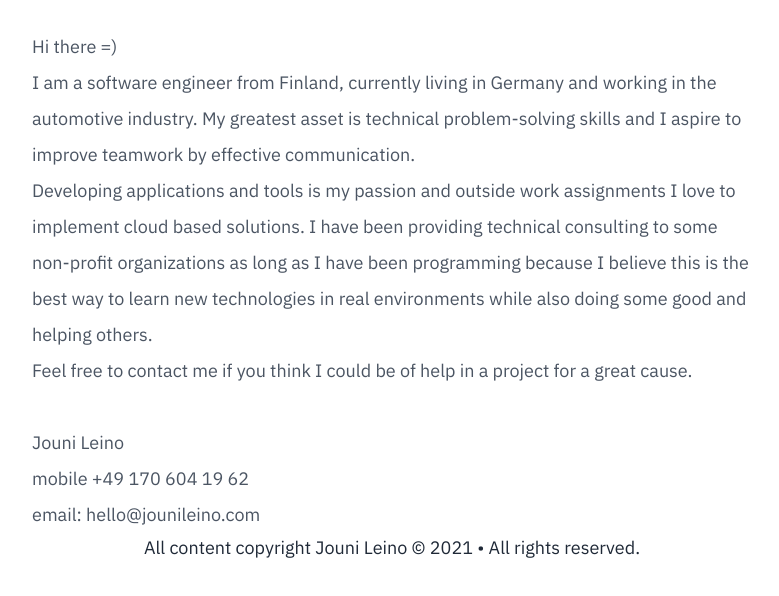
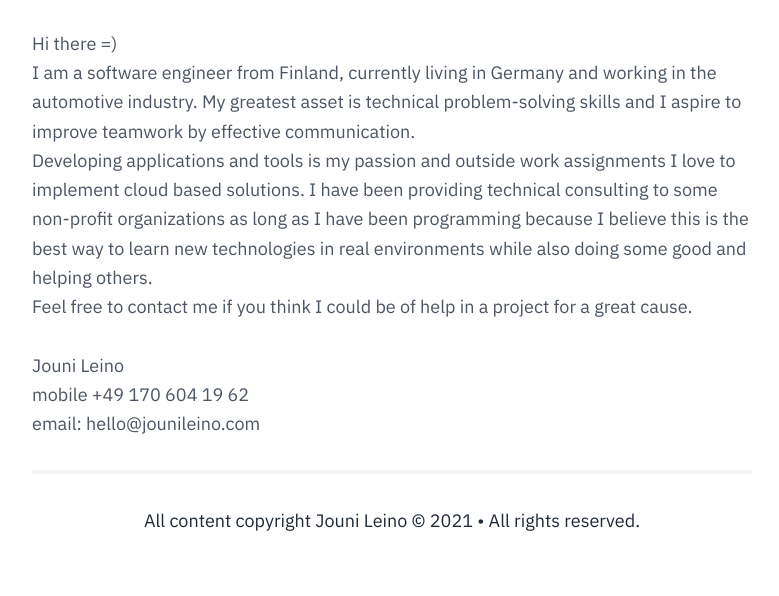
Before and after one commit to jounile/jounileino.com, an Astro site: page /contact in a window 1280 px wide. Shown: the part 552-1148 px from the top of the page, without its empty margins (248-1027 px from the left). Built offline with nearby package versions, Linux system fonts and the light colour scheme; Astro itself is replaced by a stand-in of ours.

Commit message:
Fixing footer divider line

```diff
--- a/public/blog.css
+++ b/public/blog.css
@@ -335,6 +335,11 @@ header {
   text-align: center;
 }
 
+.footer-divider {
+  margin-top: 2rem;
+  border-bottom: 4px solid var(--theme-divider);
+}
+
 .content img {
   width: 720px;
   height: auto;
--- a/src/components/Footer.astro
+++ b/src/components/Footer.astro
@@ -6,9 +6,7 @@ All content copyright Jouni Leino © 2021 • All rights reserved.
 
 
 <style>
-
 .footer {
-  margin-bottom: 2rem;
+  margin-top: 2rem;
 }
-
 </style>
--- a/src/components/Intro.astro
+++ b/src/components/Intro.astro
@@ -55,7 +55,6 @@ const { description } = Astro.props;
   border-radius: 50%;
   z-index: 99;
   text-indent: -9999px;
-  border: 3px solid #fff;
   background-color: #fff;
   -webkit-box-shadow: 0 1px 1px rgba(0, 0, 0, 0.3);
   -moz-box-shadow: 0 1px 1px rgba(0, 0, 0, 0.3);
--- a/src/pages/contact.astro
+++ b/src/pages/contact.astro
@@ -25,21 +25,13 @@ let permalink = 'https://jounileino.com/';
   <head>
     <BaseHead title={title} description={description} permalink={permalink} />
     <link rel="stylesheet" href="/blog.css" />
-    <style>
-      .bio {
-        font-size: var(--f-u1);
-        line-height: 2;
-      }
-    </style>
   </head>
   <body>
     <BlogHeader />
     <div class="layout">
       <article class="content">
-
         <Intro description={description} />
-
-        <div class="bio wrapper wrapper__readable mt8">
+        <section>
           <p>Hi there =)</p>
 
           <p>I am a software engineer from Finland, currently living in Germany and working in the automotive industry. My greatest asset is technical problem-solving skills and I aspire to improve teamwork by effective communication.</p>
@@ -49,13 +41,15 @@ let permalink = 'https://jounileino.com/';
           <p>Feel free to contact me if you think I could be of help in a project for a great cause.</p>
 
           <br />
+
           <p>
           Jouni Leino<br />
           mobile +49 170 604 19 62<br />
           email: hello@jounileino.com<br />
           </p>
 
-        </div>
+        </section>
+        <div class="footer-divider"></div>
         <Footer />
       </article>
 
--- a/src/pages/index.astro
+++ b/src/pages/index.astro
@@ -30,11 +30,6 @@ allPosts = allPosts.sort((a, b) => new Date(b.publishDate).valueOf() - new Date(
   <head>
     <BaseHead title={title} description={description} permalink={permalink} />
     <link rel="stylesheet" href="/blog.css" />
-
-    <style>
-
-
-    </style>
   </head>
 
   <body>
```
